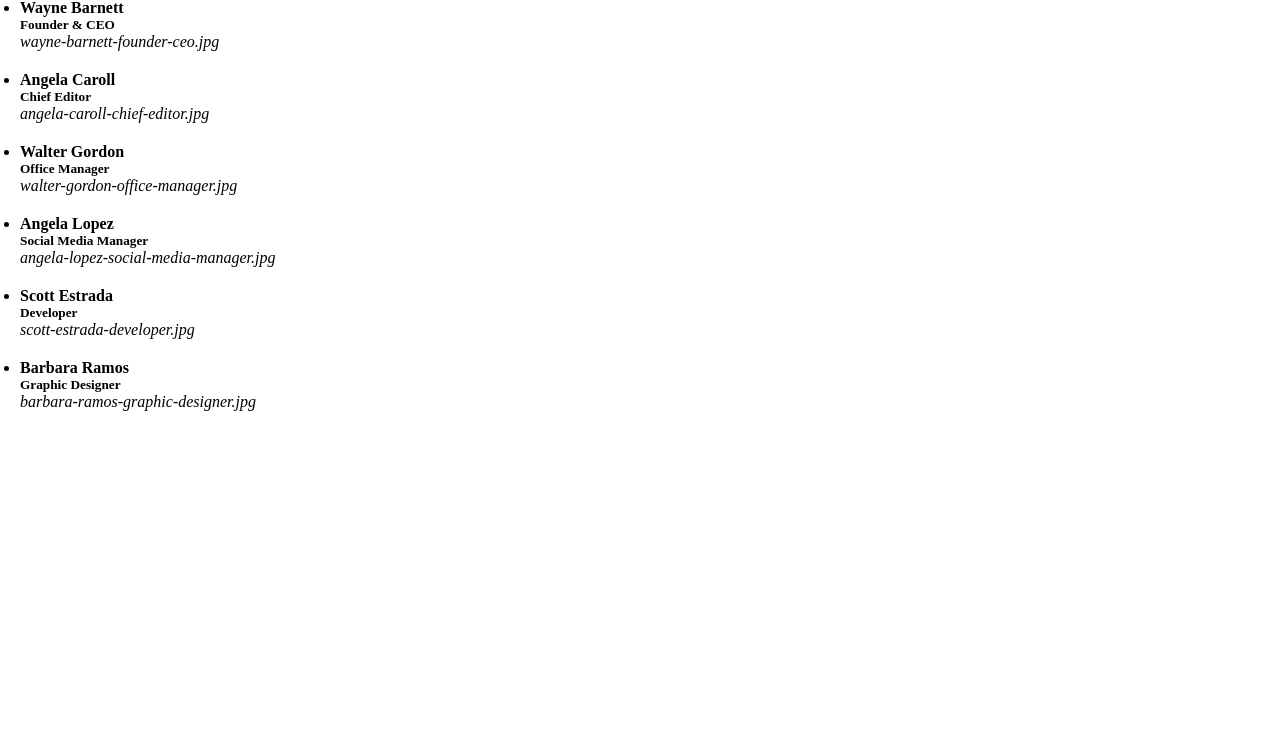
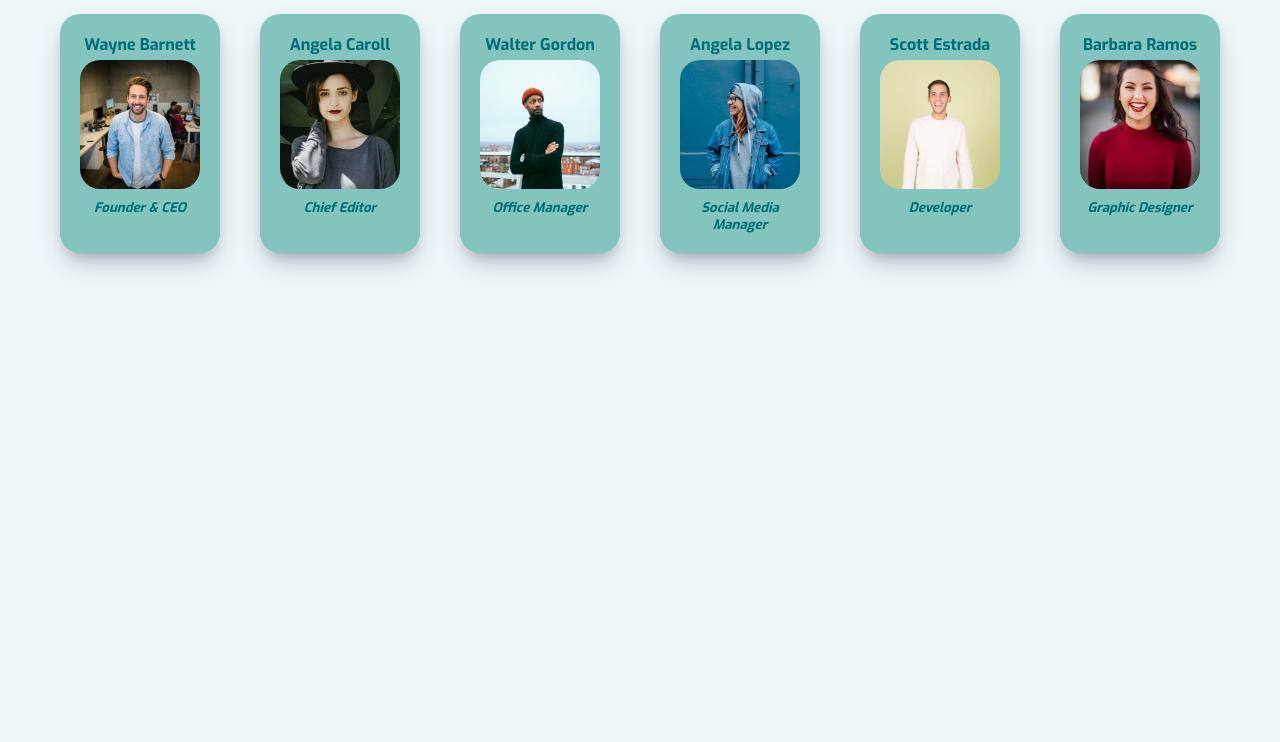
Before and after one commit to muac404/js-our-team, a plain HTML site: page index.html in a window 1280 px wide. Shown: the part 58-800 px from the top of the page. Drawn offline with Linux system fonts and the light colour scheme.

Commit message:
Aggiunge bonus stile

```diff
--- a/css/style.css
+++ b/css/style.css
@@ -2,12 +2,55 @@
     box-sizing: border-box;
     padding: 0;
     margin: 0;
+    font-family: 'Exo', sans-serif;
 }
 
+body{
+    background-color: #edf6f9;
+}
+
+.container{
+    max-width: 1200px;
+    margin: auto;
+}
+#members-list{
+    display: flex;
+    justify-content: center;
+}
 li{
     margin: 20px;
+    color: #006d77;
+    text-align: center;
+    list-style: none;
+    background-color: #83c5be;
+    padding: 20px;
+    border-radius: 20px;
+    box-shadow: rgba(50, 50, 93, 0.25) 0px 13px 27px -5px, rgba(0, 0, 0, 0.3) 0px 8px 16px -8px;
+    cursor: pointer;
+    transition: all 0.5s;
+}
+
+li:hover{
+    scale: 1.2;
+    background-color: #ffddd2
 }
 
 h2{
     margin: 10px;
+    text-align: center;
+    color: #006d77;
 }
+
+li img{
+    width: 100%;
+    max-width: 250px;
+    border-radius: 20px;
+}
+
+h4{
+    margin-bottom: 5px;
+    color: #006d77;
+}
+h5{
+    margin-top: 5px;
+}
--- a/index.html
+++ b/index.html
@@ -5,13 +5,18 @@
         <meta http-equiv="X-UA-Compatible" content="IE=edge">
         <meta name="viewport" content="width=device-width, initial-scale=1.0">
         <title>Our team</title>
+        <link rel="preconnect" href="https://fonts.googleapis.com">
+        <link rel="preconnect" href="https://fonts.gstatic.com" crossorigin>
+        <link href="https://fonts.googleapis.com/css2?family=Exo:wght@300;400;700&display=swap" rel="stylesheet">
         <link rel="stylesheet" href="css/style.css">
     </head>
     <body>
-        <h2>OUR TEAM</h2>
-        <ul id="members-list">
+        <div class="container">
+            <h2>OUR TEAM</h2>
+            <ul id="members-list">
 
-        </ul>
+            </ul>
+        </div>
         <script src="js/main.js">
 
         </script>
--- a/js/main.js
+++ b/js/main.js
@@ -7,37 +7,37 @@ const members =
     {
         fullName : "Wayne Barnett",
         position : "Founder & CEO",
-        profileImage : "wayne-barnett-founder-ceo.jpg"
+        profileImage : "img/wayne-barnett-founder-ceo.jpg"
     },
 
     {
         fullName : "Angela Caroll",
         position : "Chief Editor",
-        profileImage : "angela-caroll-chief-editor.jpg"
+        profileImage : "img/angela-caroll-chief-editor.jpg"
     },
 
     {
         fullName : "Walter Gordon",
         position : "Office Manager",
-        profileImage : "walter-gordon-office-manager.jpg"
+        profileImage : "img/walter-gordon-office-manager.jpg"
     },
 
     {
         fullName : "Angela Lopez",
         position : "Social Media Manager",
-        profileImage : "angela-lopez-social-media-manager.jpg"
+        profileImage : "img/angela-lopez-social-media-manager.jpg"
     },
 
     {
         fullName : "Scott Estrada",
         position : "Developer",
-        profileImage : "scott-estrada-developer.jpg"
+        profileImage : "img/scott-estrada-developer.jpg"
     },
 
     {
         fullName : "Barbara Ramos",
         position : "Graphic Designer",
-        profileImage : "barbara-ramos-graphic-designer.jpg"
+        profileImage : "img/barbara-ramos-graphic-designer.jpg"
     }
 ]
 
@@ -57,8 +57,10 @@ for (let i = 0; i < members.length; i++) {
     const liElement = `
         <li>
             <h4>${member.fullName}</h4>
-            <h5>${member.position}</h5>
-            <p><em>${member.profileImage}</em></p>
+            <img src="${member.profileImage}" alt="">
+            <h5><em>${member.position}</em></h5>
+
+
 
         </li>
     `
```
